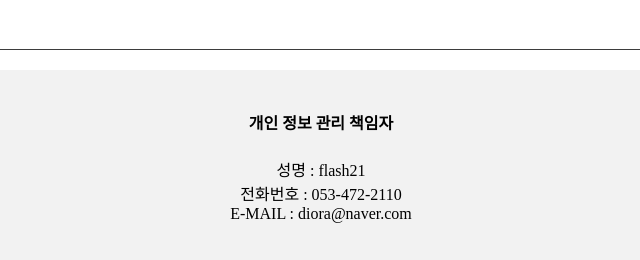
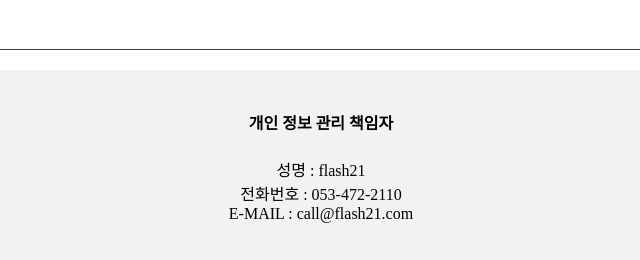
Before and after one commit to Flash21-Mobile/knuAlumni-privacy, a plain HTML site: page index.html in a window 1280 px wide. Shown: the part 1404-1664 px from the top of the page, 319-959 px from the left. Drawn offline with Linux system fonts and the light colour scheme.

Commit message:
fix : email address

```diff
--- a/index.html
+++ b/index.html
@@ -103,7 +103,7 @@
 <br>
 성명 : flash21 <br>
 전화번호 : 053-472-2110<br>
-E-MAIL : diora@naver.com<br>
+E-MAIL : call@flash21.com<br>
 </footer>
 </body>
 </html>
```
